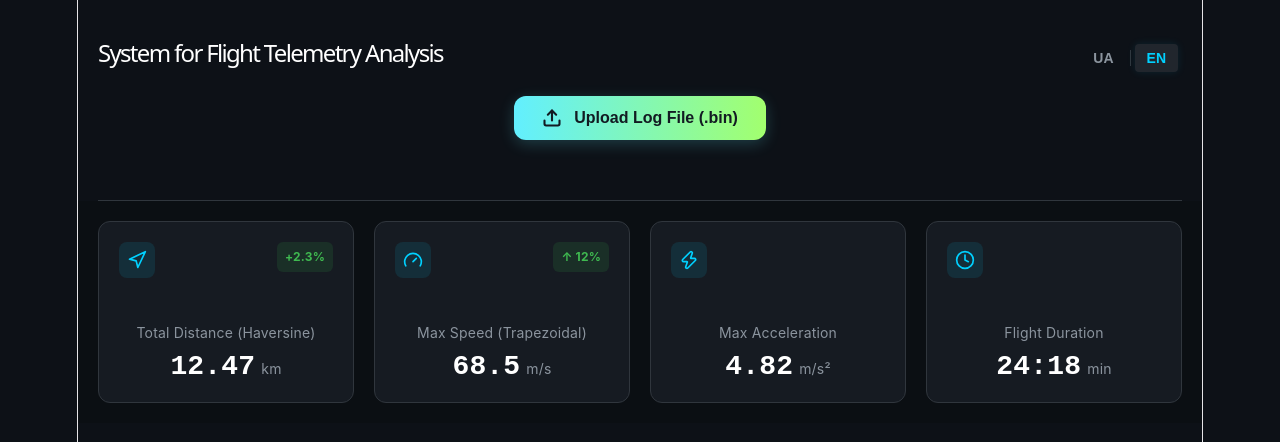
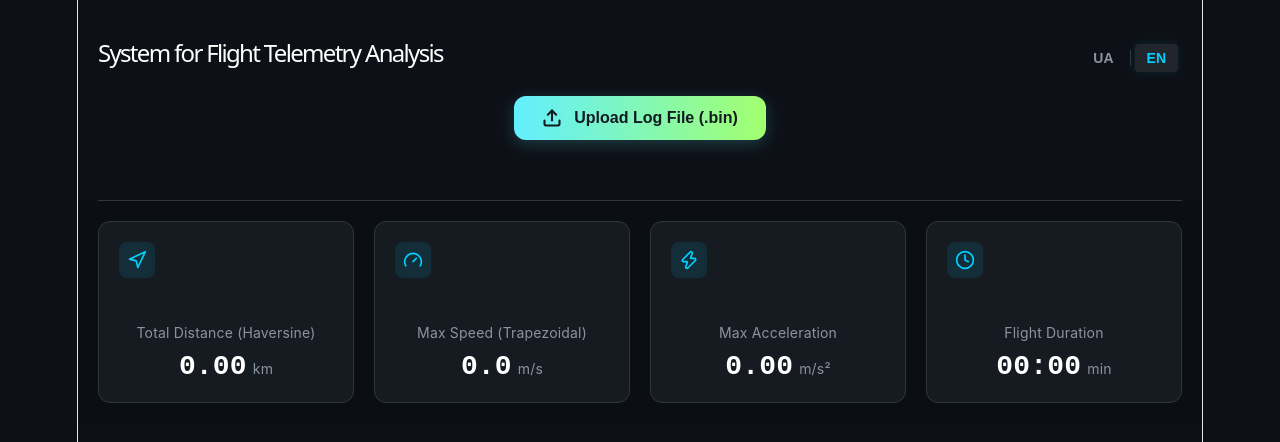
Before and after one commit to nazarsokal/KTM_testove, a React (Vite) app in the folder react-app/: page / in a window 1280 px wide. Shown: the top 442 px of the page. Built offline with nearby package versions, Linux system fonts and the light colour scheme.

Commit message:
Integrate FlightContext into App and MetricsGrid, remove ubused property trend

```diff
--- a/react-app/src/App.css
+++ b/react-app/src/App.css
@@ -263,3 +263,27 @@ body {
     "button button";
   grid-template-columns: 1fr auto;
 }
+
+.clear-data-btn {
+    grid-area: button;
+    justify-self: end;
+    align-self: center;
+    background: transparent;
+    border: 1px solid #30363d;
+    color: #8b949e;
+    padding: 10px 16px;
+    border-radius: 12px;
+    font-size: 14px;
+    font-weight: 600;
+    cursor: pointer;
+    transition: all 0.2s ease;
+    display: flex;
+    align-items: center;
+    gap: 8px;
+}
+
+.clear-data-btn:hover {
+    color: #ff7b72; /* М'який червоний колір */
+    border-color: #ff7b72;
+    background: rgba(255, 123, 114, 0.1); /* Легке червоне підсвічування */
+}
--- a/react-app/src/App.jsx
+++ b/react-app/src/App.jsx
@@ -1,17 +1,14 @@
 import { useTranslation } from 'react-i18next';
-import { useState } from 'react'
+import { useFlightContext } from './context/FlightContext';
 import MetricsGrid from './components/Metrics/MetricsGrid';
 import FileUploader from './components/Upload/FileUploader';
 import LanguageSwitcher from './components/LanguageSwitcher/LanguageSwitcher';
 import './App.css'
+import { Trash2 } from 'lucide-react';
 
 function App() {
-    const [telemetryData, setTelemetryData] = useState(null);
+    const { data, clearData, error } = useFlightContext();
     const { t } = useTranslation();
-
-    const handleUploadSuccess = (data) => {
-        setTelemetryData(data);
-    };
 
   return (
     <>
@@ -19,14 +16,24 @@ function App() {
             <div className="header-content">
                 <h1>{t("app.title")}</h1>
                 <LanguageSwitcher />
-                <FileUploader onUploadSuccess={handleUploadSuccess} />
+                {data && data.length > 0 && (
+                    <button className="clear-data-btn" onClick={() => clearData()}>
+                        <Trash2 size={16} />
+                        {t("app.clearData")}
+                    </button>
+                )}
+                <FileUploader />
             </div>
         </header>
 
-
+        {error && (
+            <div className="error-message">
+                {t('app.error')}: {error}
+            </div>
+        )}
 
         <section className="metrics-section">
-            <MetricsGrid data={telemetryData} />
+            <MetricsGrid />
         </section>
       <div className="ticks"></div>
       <section id="spacer"></section>
--- a/react-app/src/components/Metrics/MetricsGrid.jsx
+++ b/react-app/src/components/Metrics/MetricsGrid.jsx
@@ -6,51 +6,57 @@ import './MetricsGrid.css';
 
 // Іконки можна взяти з бібліотеки lucide-react або react-icons
 import { Navigation, Gauge, Zap, Clock } from 'lucide-react';
+import { useFlightContext } from '../../context/FlightContext.jsx';
 
 const MetricsGrid = () => {
+    const { summary } = useFlightContext();
     const { t } = useTranslation();
 
-    const mockData = [
+    const formatDuration = (seconds) => {
+        if (!seconds) return "00:00";
+        const mins = Math.floor(seconds / 60);
+        const secs = Math.floor(seconds % 60);
+        return `${mins}:${secs < 10 ? '0' : ''}${secs}`;
+    };
+
+    const metrics = [
         {
             title: t("metrics.totalDistance"),
-            value: "12.47",
+            // converts to kilometers
+            value: summary?.total_distance ? (summary.total_distance / 1000).toFixed(2) : "0.00",
             unit: t("units.kilometers"),
-            icon: <Navigation size={20} color="#00d1ff" />,
-            trend: "+2.3%"
+            icon: <Navigation size={20} color="#00d1ff" />
         },
         {
             title: t("metrics.maxSpeed"),
-            value: "68.5",
+            value: summary?.max_horizontal_speed ? summary.max_horizontal_speed.toFixed(1) : "0.0",
             unit: `${t("units.meters")}/${t("units.seconds")}`,
-            icon: <Gauge size={20} color="#00d1ff" />,
-            trend: "↑ 12%"
+            icon: <Gauge size={20} color="#00d1ff" />
         },
         {
             title: t("metrics.maxAcceleration"),
-            value: "4.82",
+            value: summary?.max_acceleration ? summary.max_acceleration.toFixed(2) : "0.00",
             unit: `${t("units.meters")}/${t("units.seconds")}²`,
-            icon: <Zap size={20} color="#00d1ff" />,
-            trend: null
+            icon: <Zap size={20} color="#00d1ff" />
         },
         {
             title: t("metrics.flightDuration"),
-            value: "24:18",
+            value: formatDuration(summary?.duration_seconds),
             unit: t("units.minutes"),
-            icon: <Clock size={20} color="#00d1ff" />,
-            trend: null
+            icon: <Clock size={20} color="#00d1ff" />
         }
     ];
 
     return (
         <div className="metrics-grid">
-            {mockData.map((item, index) => (
+            {metrics.map((item, index) => (
                 <StatsCard
+                    // metrics array doesn't get mutated, so it's okay to use index as a key
                     key={index}
                     title={item.title}
                     value={item.value}
                     unit={item.unit}
                     icon={item.icon}
-                    trend={item.trend}
                 />
             ))}
         </div>
--- a/react-app/src/components/Metrics/StatsCard.jsx
+++ b/react-app/src/components/Metrics/StatsCard.jsx
@@ -1,12 +1,11 @@
 import React from 'react';
 import './StatsCard.css';
 
-const StatsCard = ({ title, value, unit, icon, trend }) => {
+const StatsCard = ({ title, value, unit, icon }) => {
     return (
         <div className="stats-card">
             <div className="card-header">
                 <div className="icon-container">{icon}</div>
-                {trend && <span className="trend">{trend}</span>}
             </div>
             <div className="card-content">
                 <p className="card-title">{title}</p>
--- a/react-app/src/components/Upload/FileUploader.css
+++ b/react-app/src/components/Upload/FileUploader.css
@@ -1,5 +1,6 @@
 .uploader-wrapper {
     grid-area: button;
+    justify-self: center;
     display: flex;
     justify-content: center;
     margin: 20px 0;
```
